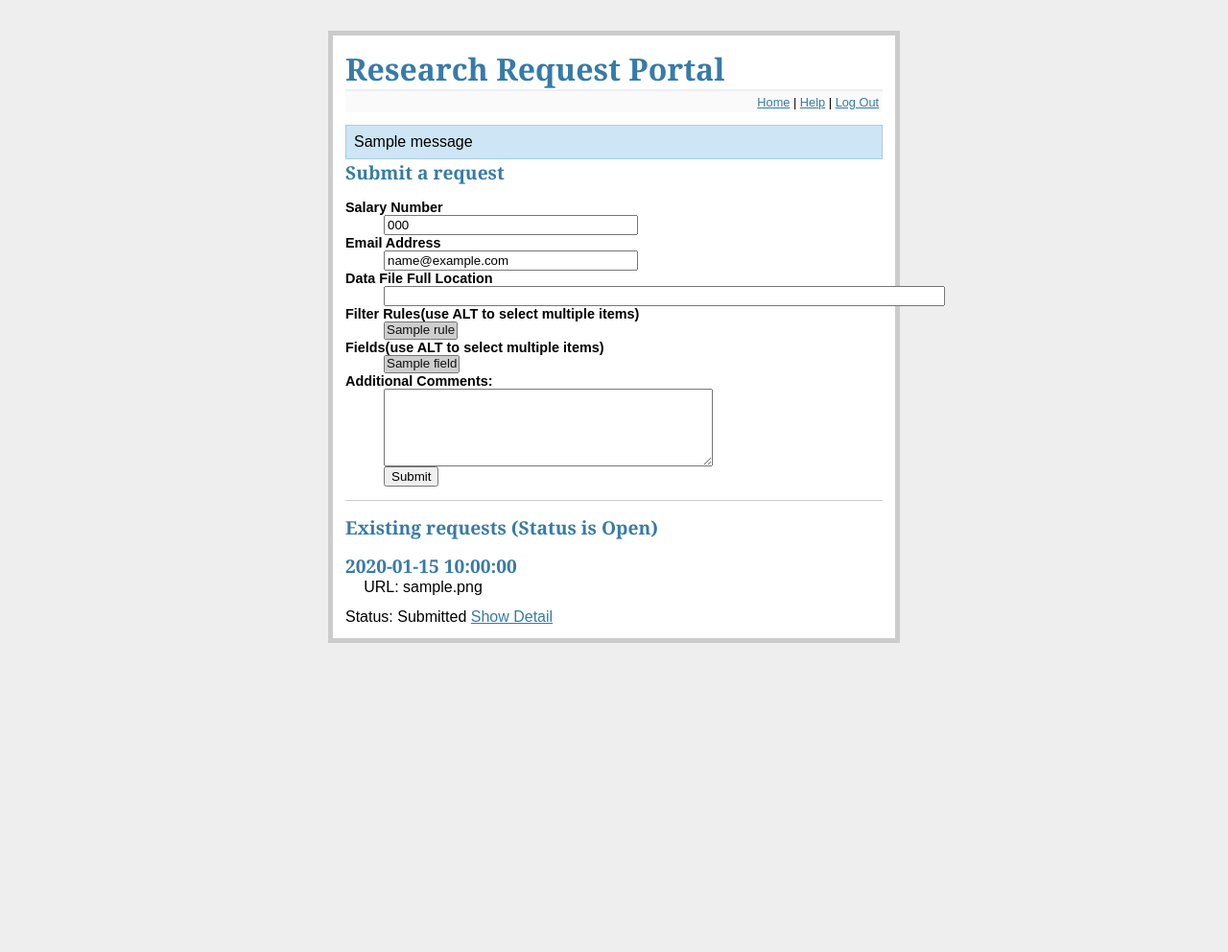
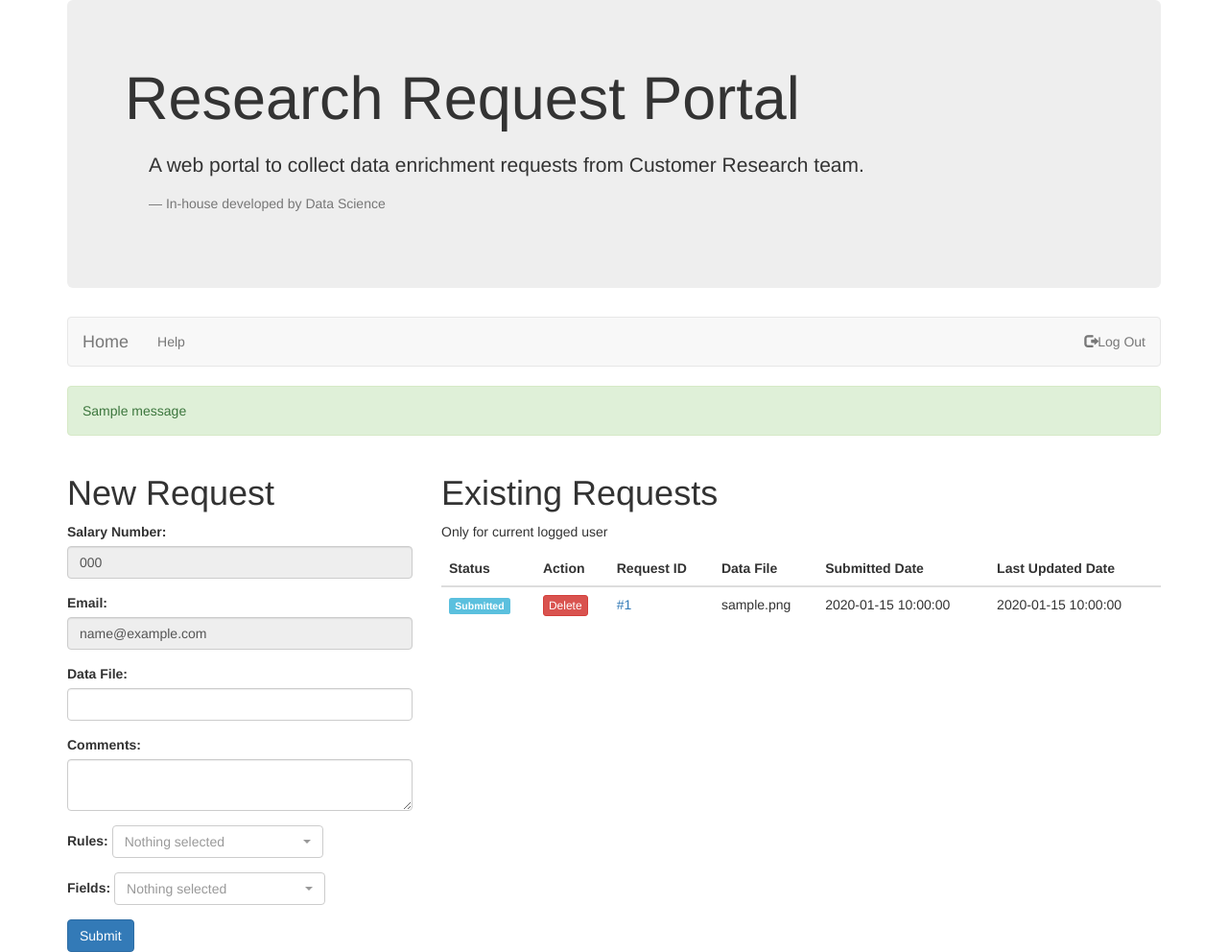
Before and after one commit to zhongdai/rrpweb, a Flask app: page / in a window 1280 px wide. Shown: the whole page at 96% size. Before the commit the page ends 670 px from the top, so only its background shows below. Run offline with Flask 2, Linux system fonts and the light colour scheme; the visitor is signed in with stand-in values (Sample User, id 1); tables that the repository leaves empty hold one stand-in row (values such as "Sample post"); one stand-in notice (Sample message) is shown; some libraries are stand-ins or nearby versions.

Commit message:
add bootstrap

```diff
--- a/rrp/app.py
+++ b/rrp/app.py
@@ -119,7 +119,7 @@ def show_requests():
     else:
         fields = Field.query.all()
         rules = Rule.query.order_by('created_at').all()
-        requests = Request.query.all()
+        requests = sorted(Request.query.all(),key=lambda x:x.created_at, reverse=True)
         curr_user = User.query.get(session['user_id'])
         return render_template('show_requests.html',
                                 requests=requests,
@@ -180,7 +180,7 @@ def add_request():
     db.session.commit()
 
     flash('New request was successfully posted')
-    return redirect(url_for('show_request_detail', request_id=req.id))
+    return redirect(url_for('show_requests'))
 
 @app.route('/logout')
 def logout():
--- a/rrp/templates/404.html
+++ b/rrp/templates/404.html
@@ -1,4 +1,4 @@
 {% extends "layout.html" %}
-{% block body %}
-  <h2>Page not found or you don't have the permission to view.</h2>
+{% block container %}
+  <h1>Page not found or you don't have the permission to view.</h1>
 {% endblock %}
--- a/rrp/templates/help.html
+++ b/rrp/templates/help.html
@@ -1,5 +1,5 @@
 {% extends "layout.html" %}
-{% block body %}
+{% block container %}
   <h2>Help & Document</h2>
   <p> <a href="mailto:zhongdai.au@gmail.com">Send Email</a></p>
 {% endblock %}
--- a/rrp/templates/layout.html
+++ b/rrp/templates/layout.html
@@ -1,28 +1,61 @@
-<html xmlns="http://www.w3.org/1999/xhtml">
+<!DOCTYPE html>
+<html lang="en">
 <head>
   <title>Research Request Portal</title>
+  <meta charset="utf-8">
+  <meta name="viewport" content="width=device-width, initial-scale=1">
   <link rel="shortcut icon" href="{{ url_for('static', filename='favicon.ico') }}">
-<link rel=stylesheet type=text/css href="{{ url_for('static', filename='style.css') }}">
+  <link rel="stylesheet" href="https://maxcdn.bootstrapcdn.com/bootstrap/3.3.7/css/bootstrap.min.css">
+  <script src="https://ajax.googleapis.com/ajax/libs/jquery/3.3.1/jquery.min.js"></script>
+  <script src="https://maxcdn.bootstrapcdn.com/bootstrap/3.3.7/js/bootstrap.min.js"></script>
+
+<!-- Latest compiled and minified CSS -->
+<link rel="stylesheet" href="https://cdnjs.cloudflare.com/ajax/libs/bootstrap-select/1.12.4/css/bootstrap-select.min.css">
+
+<!-- Latest compiled and minified JavaScript -->
+<script src="https://cdnjs.cloudflare.com/ajax/libs/bootstrap-select/1.12.4/js/bootstrap-select.min.js"></script>
+
 </head>
+<body>
 
-<body>
-<div class=page>
+
+<div class="container">
+
+ <div class="jumbotron">
      <h1>Research Request Portal</h1>
-  <div class=metanav>
-    <a href='/'>Home</a>
-    |
-    <a href="{{ url_for('show_help') }}">Help</a>
-    |
+    <blockquote>
+        <p>A web portal to collect data enrichment requests from Customer Research team.</p>
+        <footer>In-house developed by Data Science</footer>
+    </blockquote>
+ </div>
+
+ <nav class="navbar navbar-default">
+        <div class="container-fluid">
+          <div class="navbar-header">
+            <a class="navbar-brand" href="{{ url_for('show_requests')}}">Home</a>
+          </div>
+          <ul class="nav navbar-nav">
+            <li><a href="{{ url_for('show_help') }}">Help</a></li>
+          </ul>
+          <ul class="nav navbar-nav navbar-right">
               {% if not session.logged_in %}
-    <a href="{{ url_for('login') }}">Log In</a>
+              <li><a href="{{ url_for('login') }}"><span class="glyphicon glyphicon-log-in"></span>Log In</a></li>
               {% else %}
-    <a href="{{ url_for('logout') }}">Log Out</a>
+                <li><a href="{{ url_for('logout') }}"><span class="glyphicon glyphicon-log-out"></span>Log Out</a></li>
               {% endif %}
+          </ul>
         </div>
+</nav>
+
+
 {% for message in get_flashed_messages() %}
-    <div class=flash>{{ message }}</div>
+<div class="alert alert-success">
+    {{ message }}
+</div>
 {% endfor %}
-  {% block body %}{% endblock %}
+
+{% block container %}{% endblock %}
 </div>
+
 </body>
 </html>
--- a/rrp/templates/show_requests.html
+++ b/rrp/templates/show_requests.html
@@ -1,56 +1,76 @@
 {% extends "layout.html" %}
-{% block body %}
-  <h2>Submit a request</h2>
-  {% if session.logged_in %}
-    <form action="{{ url_for('add_request') }}" method=post class=add-entry>
-      <dl>
-        <dt>Salary Number</dt>
-        <dd><input type=text size=30 name=salary_number value={{ user.salary_number }} readonly/></dd>
-        <dt>Email Address</dt>
-        <dd><input type=text size=30 name=email_addr value={{ user.email}} readonly/></dd>
-        <dt>Data File Full Location</dt>
-        <dd><input type=text size=70 name=file_loc /></dd>
-        <dt>Filter Rules<span>(use ALT to select multiple items)</span></dt>
-        <dd>
-          <select multiple size={{ rules|length }} name="ruleslist[]">
+
+{% block container %}
+<div class="row">
+    <div class="col-sm-4">
+    <h1>New Request</h1>
+            <form action="{{ url_for('add_request') }}" method="post">
+                <div class="form-group">
+                    <label for="salary-number">Salary Number:</label>
+                    <input name="salary_number" type="text" class="form-control" id="disabledTextInput" value="{{ user.salary_number }}" disabled>
+                </div>
+                <div class="form-group">
+                    <label for="Email">Email:</label>
+                    <input name="email_addr" type="email" class="form-control" id="disabledTextInput" value="{{ user.email }}" disabled>
+                </div>
+                <div class="form-group">
+                    <label for="datafile">Data File:</label>
+                    <input name="file_loc" type="text" class="form-control">
+                </div>
+                <div class="form-group">
+                    <label for="comments">Comments:</label>
+                    <textarea name="comments" type="text" class="form-control"></textarea>
+                </div>
+                <div class="form-group">
+                    <label for="rules">Rules:</label>
+                    <select multiple class="selectpicker" name="ruleslist[]">
                         {% for rule in rules %}
-              {% if rule.id == 1 %}
-                <option value={{ rule.id }} selected>{{ rule.name }}</option>
-              {% else %}
-                <option value={{ rule.id }}>{{ rule.name }}</option>
-              {% endif %}
+                          <option value="{{ rule.id }}">{{ rule.name }}</option>
                         {% endfor %}
                     </select>
-        </dd>
-
-        <dt>Fields<span>(use ALT to select multiple items)</span></dt>
-        <dd>
-          <select multiple size={{ fields|length }} name="fieldslist[]">
+                </div>
+                <div class="form-group">
+                    <label for="rules">Fields:</label>
+                    <select multiple class="selectpicker" name="fieldslist[]">
                         {% for field in fields %}
-              {% if field.id == 1 %}
-                <option value={{ field.id }} selected>{{ field.field_name }}</option>
-              {% else %}
-                <option value={{ field.id }}>{{ field.field_name }}</option>
-              {% endif %}
+                          <option value="{{ field.id }}">{{ field.field_name }}</option>
                         {% endfor %}
                     </select>
-        </dd>
-
-        <dt>Additional Comments:
-        <dd><textarea name=comments rows=5 cols=40></textarea>
-        <dd><input type=submit value=Submit>
-      </dl>
+                </div>
+                <button type="submit" class="btn btn-primary">Submit</button>
             </form>
+    </div>
+    <div class="col-sm-8">
+    <h1>Existing Requests</h1>
+    <p>Only for current logged user</p>
+            <table class="table">
+                    <thead>
+                      <tr>
+                        <th>Status</th>
+                        <th>Action</th>
+                        <th>Request ID</th>
+                        <th>Data File</th>
+                        <th>Submitted Date</th>
+                        <th>Last Updated Date</th>
+                      </tr>
+                    </thead>
+                    <tbody>
+                      {% for request in requests %}
+                      <tr>
+                        <td><span class="label label-info">{{ request.status }}</span></td>
+                        {% if request.status == 'Submitted' %}
+                          <td><a href="{{ url_for('del_request', request_id=request.id)}}" class="btn btn-danger btn-xs" role="button">Delete</a></td>
+                        {% else %}
+                          <td></td>
                         {% endif %}
-  <ul class=entries>
-  <h2>Existing requests (Status is Open)</h2>
-  {% for request in requests %}
-    <li><h2>{{ request.created_at }}</h2>
-      URL: {{ request.data_file_full_loc|safe }}</li>
-      Status: {{ request.status }}
-      <a href="{{ url_for('show_request_detail', request_id=request.id) }}">Show Detail</a>
-  {% else %}
-    <li><em>Unbelievable.  No entries here so far</em></li>
+                        <td><a href="#">#{{ request.id }}</a></td>
+                        <td>{{ request.data_file_full_loc }}</td>
+                        <td>{{ request.created_at }}</td>
+                        <td>{{ request.updated_at }}</td>
+                      </tr>
                       {% endfor %}
-  </ul>
+                    </tbody>
+                  </table>
+        </div>
+    </div>
 {% endblock %}
```
Also changed, not shown: rrp/templates/login.html (+18 -12 lines). Lines whose indentation alone changed are shown as unchanged.
